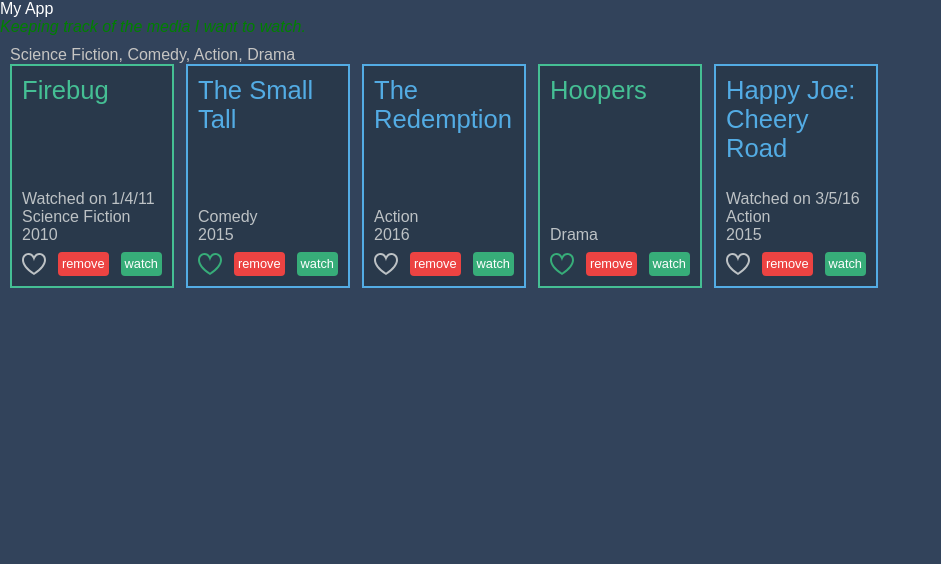
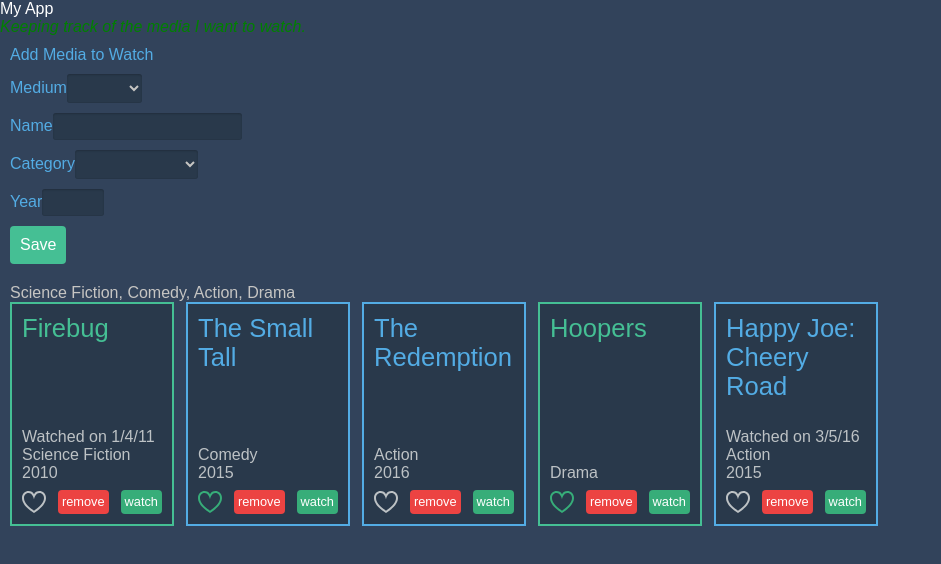
Before and after one commit to lwrainbow/media-list-angular-application, an Angular app: page / in a window 1280 px wide. Shown: the top 564 px of the page, without its empty margins (0-941 px from the left). Built offline with nearby package versions, Linux system fonts and the light colour scheme.

Commit message:
add template-driven form

```diff
--- a/src/app/app.component.html
+++ b/src/app/app.component.html
@@ -3,5 +3,6 @@
     <h1>My App</h1>
     <p class="description">Keeping track of the media I want to watch.</p>
   </header>
+  <mw-media-item-form></mw-media-item-form>
   <mw-media-item-list></mw-media-item-list>
 </section>
--- a/src/app/app.module.ts
+++ b/src/app/app.module.ts
@@ -1,9 +1,11 @@
 import { NgModule } from '@angular/core'; //NgModule decorator
 import { BrowserModule } from '@angular/platform-browser'; //Contains core directives, pipes, and more for working with the DOM
+import { FormsModule } from '@angular/forms';
 
 import { AppComponent } from './app.component';
 import { MediaItemComponent } from './media-item.component';
 import { MediaItemListComponent } from './media-item-list.component';
+import { MediaItemFormComponent } from './media-item-form.component';
 
 import { FavoriteDirective } from './favorite.directive';
 
@@ -15,12 +17,14 @@
     AppComponent,
     MediaItemComponent,
     MediaItemListComponent,
+    MediaItemFormComponent,
     FavoriteDirective,
     CategoryListPipe
   ],
   // Bring in other Angular modules
   imports: [
-    BrowserModule
+    BrowserModule,
+    FormsModule
   ],
   providers: [],
   //Forroot module + will let Angular know which components will be the starting point for the bootstrap process
--- /dev/null
+++ b/src/app/media-item-form.component.css
@@ -0,0 +1,52 @@
+:host {
+  display: block;
+  padding: 10px;
+}
+ul {
+  list-style-type: none;
+}
+ul li {
+  margin: 10px 0;
+}
+header, label {
+  color: #53ace4;
+}
+input, select {
+  background-color: #29394b;
+  color: #c6c5c3;
+  border-radius: 3px;
+  border: none;
+  box-shadow: 0 1px 2px rgba(0,0,0,0.2) inset, 0 -1px 0 rgba(0,0,0,0.05) inset;
+  border-color: #53ace4;
+  padding: 6px;
+}
+.ng-invalid:not(.ng-pristine):not(.required-invalid) {
+  border: 1px solid #d93a3e;
+}
+input[required].ng-invalid {
+  border-right: 5px solid #d93a3e;
+}
+input[required]:not(.required-invalid),
+input[required].ng-invalid:not(.required-invalid) {
+  border-right: 5px solid #37ad79;
+}
+.error {
+  color: #d93a3e;
+}
+#year {
+  width: 50px;
+}
+button[type=submit] {
+  background-color: #45bf94;
+  border: 0;
+  padding: 10px;
+  font-size: 1em;
+  border-radius: 4px;
+  color: #ffffff;
+  cursor: pointer;
+}
+button[type=submit]:disabled {
+  background-color: #333;
+  color: #666;
+  cursor: default;
+}
--- /dev/null
+++ b/src/app/media-item-form.component.html
@@ -0,0 +1,35 @@
+<header>
+  <h2>Add Media to Watch</h2>
+</header>
+<form #mediaItemForm="ngForm"
+  (ngSubmit)="onSubmit(mediaItemForm.value)">
+  <ul>
+    <li>
+      <label for="medium">Medium</label>
+      <select name="medium" id="medium" ngModel>
+        <option value="Movies">Movies</option>
+        <option value="Series">Series</option>
+      </select>
+    </li>
+    <li>
+      <label for="name">Name</label>
+      <input type="text" name="name" id="name" ngModel>
+    </li>
+    <li>
+      <label for="category">Category</label>
+      <select name="category" id="category" ngModel>
+        <option value="Action">Action</option>
+        <option value="Science Fiction">Science Fiction</option>
+        <option value="Comedy">Comedy</option>
+        <option value="Drama">Drama</option>
+        <option value="Horror">Horror</option>
+        <option value="Romance">Romance</option>
+      </select>
+    </li>
+    <li>
+      <label for="year">Year</label>
+      <input type="text" name="year" id="year" maxlength="4" ngModel>
+    </li>
+  </ul>
+  <button type="submit">Save</button>
+</form>
--- /dev/null
+++ b/src/app/media-item-form.component.ts
@@ -0,0 +1,13 @@
+import { Component } from '@angular/core';
+
+@Component({
+  selector: 'mw-media-item-form',
+  templateUrl: './media-item-form.component.html',
+  styleUrls: ['./media-item-form.component.css']
+})
+
+export class MediaItemFormComponent{
+  onSubmit(mediaItem){
+    console.log(mediaItem)
+  }
+}
```
